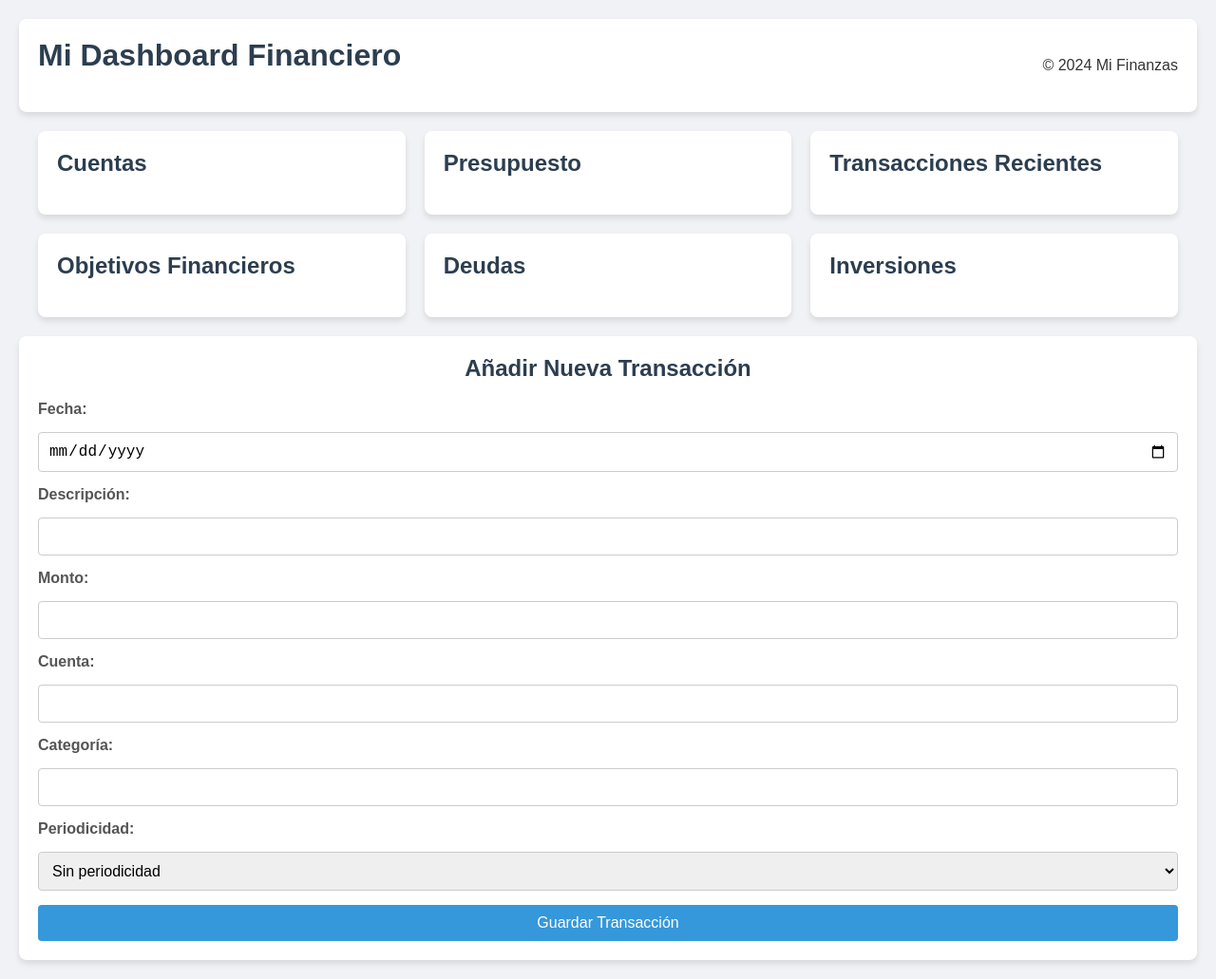
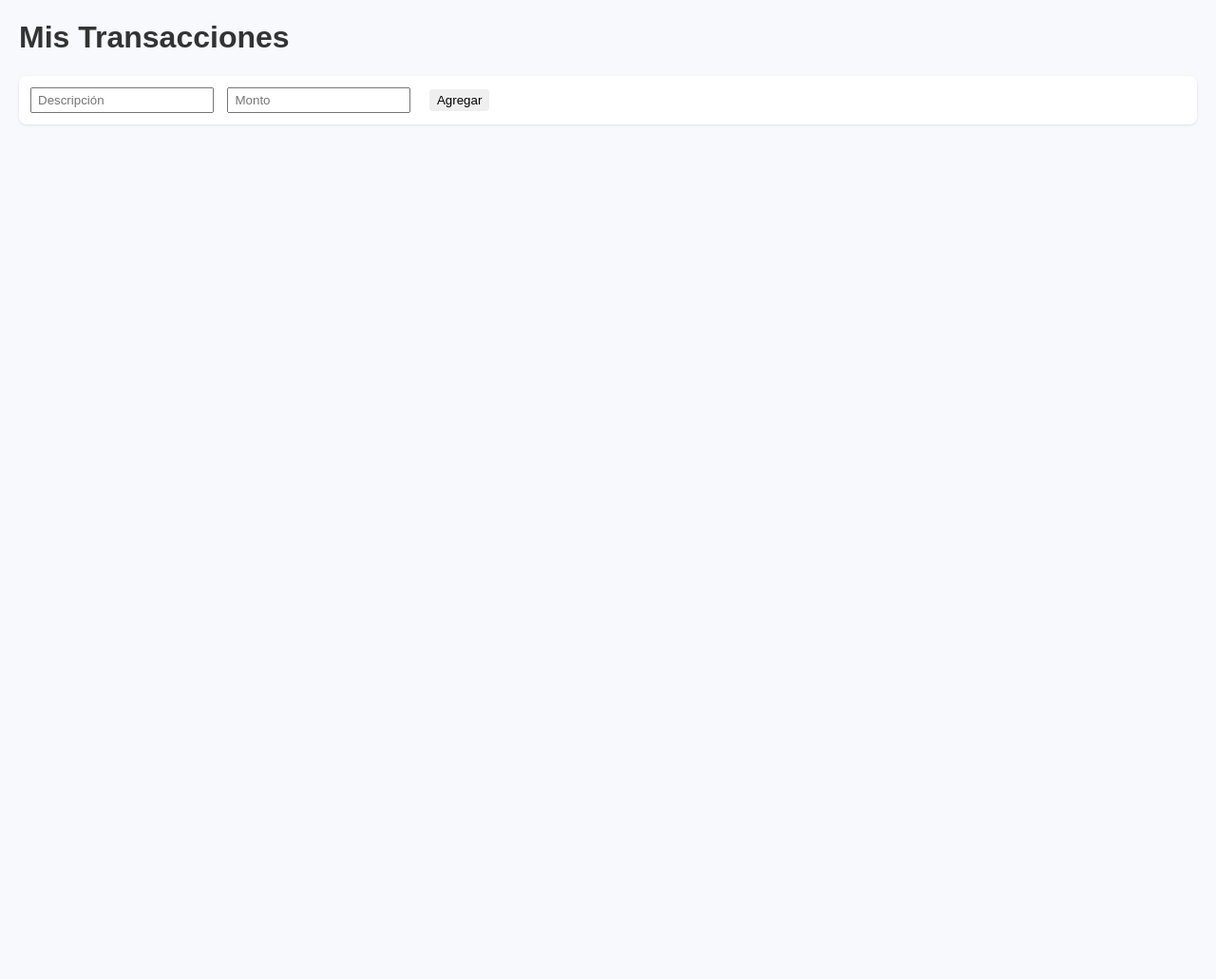
Before and after one commit to sebastiansarmientoforjan-maker/mi-finanzas-app, a website: page index.html in a window 1280 px wide. Shown: the whole page at 95% size. After the commit the page ends 800 px from the top, so only its background shows below. Drawn offline with Linux system fonts and the light colour scheme; no server answers.

Commit message:
Update index.html

```diff
--- a/index.html
+++ b/index.html
@@ -1,75 +1,63 @@
 <!DOCTYPE html>
 <html lang="es">
 <head>
-    <meta charset="UTF-8">
-    <meta name="viewport" content="width=device-width, initial-scale=1.0">
-    <title>Mi Dashboard Financiero</title>
-    <link rel="stylesheet" href="style.css">
+  <meta charset="UTF-8">
+  <title>Mi Finanzas App</title>
+  <style>
+    body {
+      font-family: sans-serif;
+      margin: 20px;
+      background: #f7f9fc;
+    }
+    h1 {
+      color: #333;
+    }
+    .transaction-item {
+      display: flex;
+      justify-content: space-between;
+      align-items: center;
+      background: #fff;
+      padding: 8px 12px;
+      margin-bottom: 6px;
+      border-radius: 8px;
+      box-shadow: 0 1px 3px rgba(0,0,0,0.1);
+    }
+    .transaction-item span {
+      margin-right: 10px;
+    }
+    button {
+      margin-left: 5px;
+      padding: 4px 8px;
+      border: none;
+      border-radius: 4px;
+      cursor: pointer;
+    }
+    .edit-btn { background: #ffcc00; }
+    .delete-btn { background: #ff4d4d; color: white; }
+    #new-transaction-form {
+      margin-top: 20px;
+      background: #fff;
+      padding: 12px;
+      border-radius: 8px;
+      box-shadow: 0 1px 3px rgba(0,0,0,0.1);
+    }
+    #new-transaction-form input {
+      margin-right: 10px;
+      padding: 4px 6px;
+    }
+  </style>
 </head>
 <body>
-    <header>
-        <h1>Mi Dashboard Financiero</h1>
-        <p>© 2024 Mi Finanzas</p>
-    </header>
+  <h1>Mis Transacciones</h1>
 
-    <main class="dashboard-container">
-        <section id="accounts-container" class="section-card">
-            <h2>Cuentas</h2>
-            </section>
+  <div id="transactions-list"></div>
 
-        <section id="budget-container" class="section-card">
-            <h2>Presupuesto</h2>
-            </section>
+  <form id="new-transaction-form">
+    <input type="text" id="description" placeholder="Descripción" required>
+    <input type="number" id="amount" placeholder="Monto" required>
+    <button type="submit">Agregar</button>
+  </form>
 
-        <section id="transactions-container" class="section-card">
-            <h2>Transacciones Recientes</h2>
-            </section>
-
-        <section id="goals-container" class="section-card">
-            <h2>Objetivos Financieros</h2>
-            </section>
-
-        <section id="debts-container" class="section-card">
-            <h2>Deudas</h2>
-            </section>
-
-        <section id="investments-container" class="section-card">
-            <h2>Inversiones</h2>
-            </section>
-    </main>
-
-    <section id="add-transaction-section" class="form-container">
-        <h2>Añadir Nueva Transacción</h2>
-        <form id="add-transaction-form">
-            <label for="date">Fecha:</label>
-            <input type="date" id="date" required>
-
-            <label for="description">Descripción:</label>
-            <input type="text" id="description" required>
-
-            <label for="amount">Monto:</label>
-            <input type="number" id="amount" step="0.01" required>
-
-            <label for="account">Cuenta:</label>
-            <input type="text" id="account" required>
-
-            <label for="category">Categoría:</label>
-            <input type="text" id="category" required>
-
-            <label for="frequency">Periodicidad:</label>
-            <select id="frequency">
-                <option value="none">Sin periodicidad</option>
-                <option value="daily">Diario</option>
-                <option value="weekly">Semanal</option>
-                <option value="biweekly">Quincenal</option>
-                <option value="monthly">Mensual</option>
-                <option value="yearly">Anual</option>
-            </select>
-
-            <button type="submit">Guardar Transacción</button>
-        </form>
-    </section>
-
-    <script src="script.js"></script>
+  <script src="script.js"></script>
 </body>
 </html>
```
